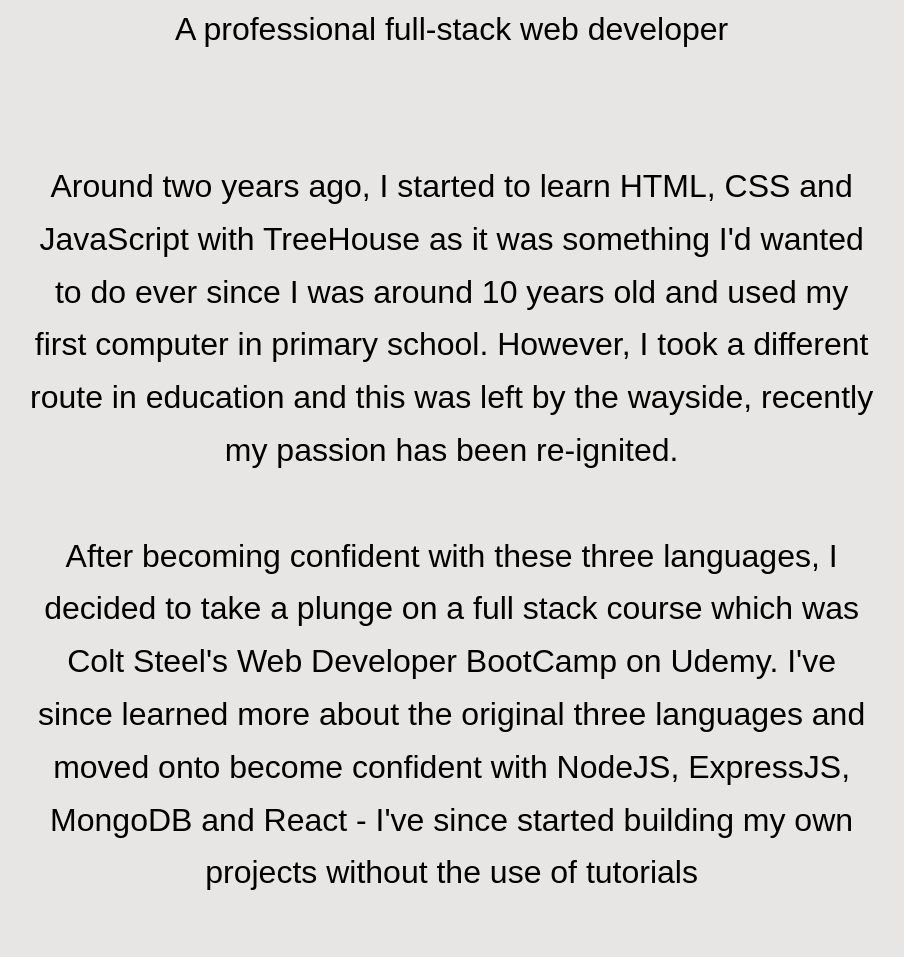
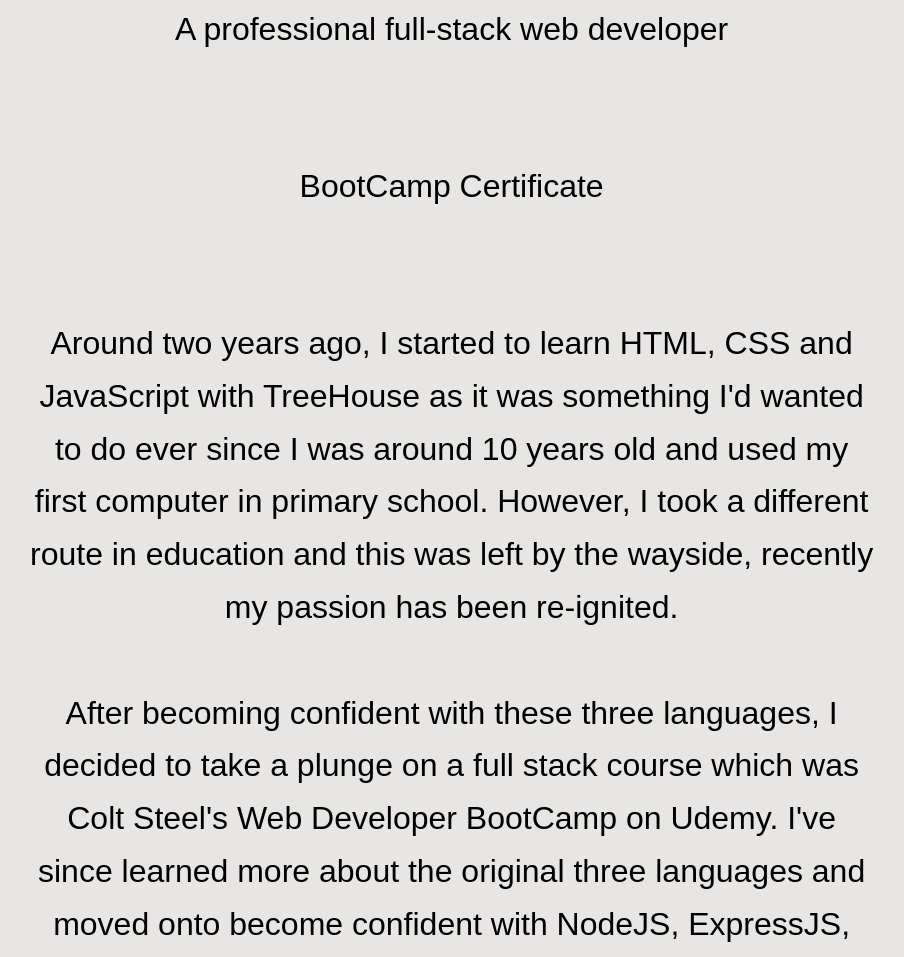
Before and after one commit to Pawson1988/Portfolio, a plain HTML site: page index.html in a window 1280 px wide. Shown: the part 1625-2582 px from the top of the page, without its empty margins (188-1092 px from the left). Drawn offline with Linux system fonts and the light colour scheme.

Commit message:
added certificate

```diff
--- a/index.html
+++ b/index.html
@@ -36,6 +36,8 @@
                 <h1>About</h1>
                 <img src="./images/user.png" alt="person icon about section">
                 <p>A professional full-stack web developer</p>
+
+                <p><a href="./images/BootcampCertificate.pdf">BootCamp Certificate</a></p>
 
                 <p>Around two years ago, I started to learn HTML, CSS and JavaScript with TreeHouse as it was something I'd wanted to do ever since I was around 10 years old and used my first computer in primary school. However, I took a different route in education and this was left by the wayside, recently my passion has been re-ignited.
                     <br>
```
Also changed, not shown: 1 other file.
